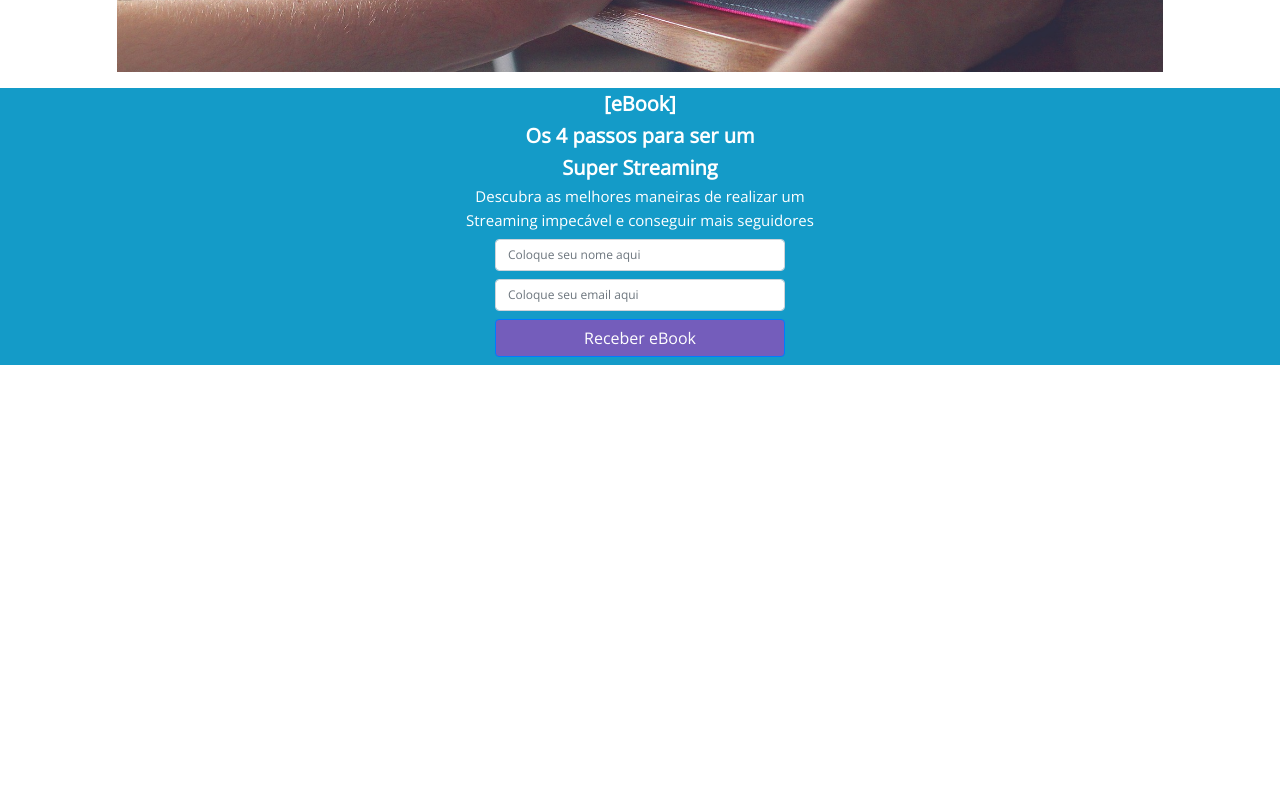
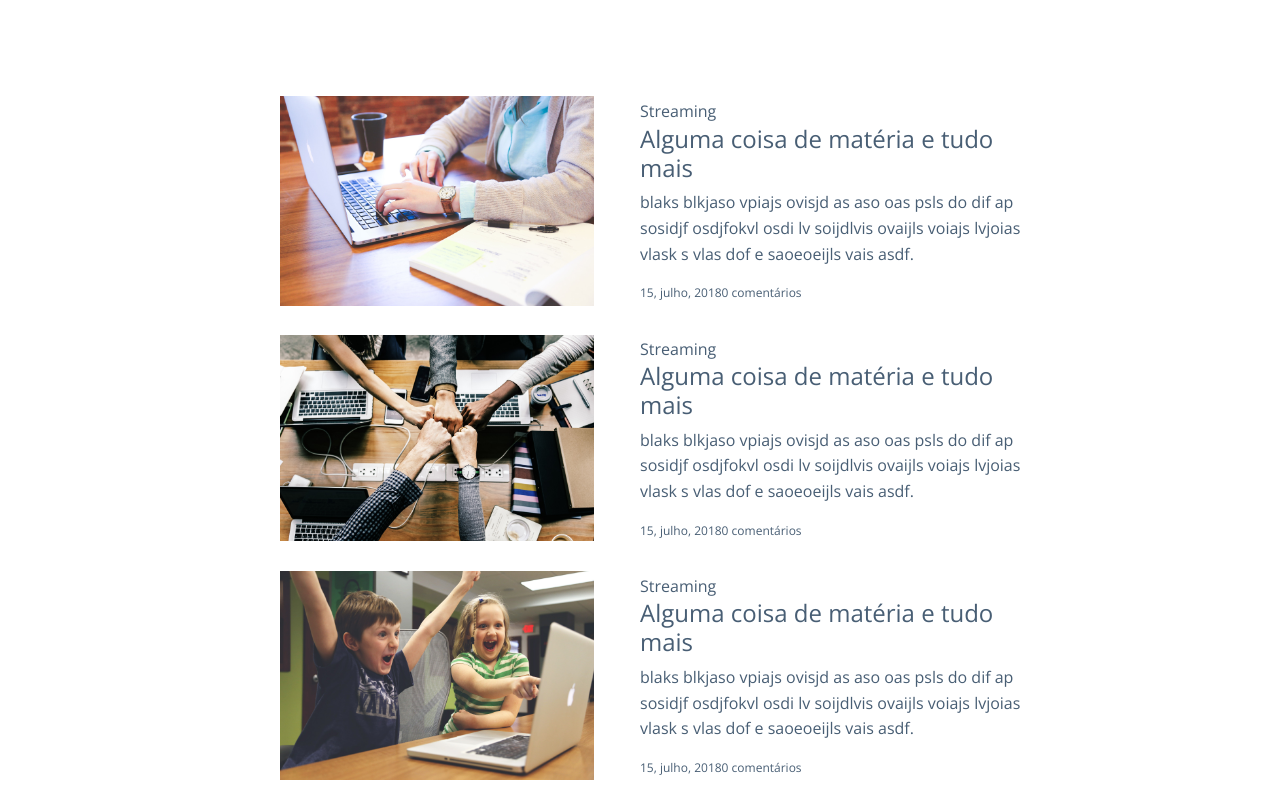
Before and after one commit to HuraBittencourt/contentshow, a plain HTML site: page public/index.html in a window 1280 px wide. Shown: the part 772-1564 px from the top of the page. Before the commit the page ends 1137 px from the top, so only its background shows below. Drawn offline with nearby package versions, Linux system fonts and the light colour scheme.

Commit message:
Uprade layout of main page

```diff
--- a/css/style.css
+++ b/css/style.css
@@ -30,7 +30,7 @@ header{
 }
 
 img{
-  max-width: 100%;
+  max-width: 80%;
 }
 
 .brand{
@@ -152,6 +152,7 @@ img{
 .image-manchet{
   padding-left: 4%;
   padding-right: 4%;
+  max-height: 40px;
 }
 
 .footer{
@@ -193,6 +194,49 @@ img{
   font-size: 20px;
 }
 
+.content{
+  display: flex;
+  flex-direction: column;
+  align-items: center;
+}
+
+.posts{
+  display: flex;
+  flex-direction: column;
+  align-items: center;
+  font-family: 'Open Sans', sans-serif;
+  margin-top: 5%;
+}
+
+.posts img{
+  width: 60%;
+  float: right;
+}
+
+.card-group{
+    display: flex;
+    align-items: center;
+    justify-content: space-between;
+    margin-top: 1%;
+}
+
+.card-group div{
+  max-width: 50%;
+}
+
+.card-image{
+  padding-right: 4%;
+}
+
+.card-content{
+  padding: 1% 15% 1% 0;
+}
+
+.card-content div{
+  display: flex;
+  font-size: 12px;
+}
+
 /* .footer div{
   display: flex;
   justify-content: center;
--- a/public/index.html
+++ b/public/index.html
@@ -14,6 +14,7 @@
   <script src="../js/jquery.js"></script>
 </head>
 <body>
+
   <header>
     <div id="header-div" class="container">
       <div id="left-menu">
@@ -29,10 +30,63 @@
       </div>
     </div>
   </header>
-  <div class="container">
+
+  <div class="container content">
     <!-- <div w3-include-html="header.html"></div> -->
     <h1 class="brand"><span class="brand-span">content</span>show</h1>
-    <img class="image-manchet" src="../imagens/ipad-820272_1920.jpg" alt="">
+    <img class="image-manchete" src="../imagens/ipad-820272_1920.jpg" alt="">
+  </div>
+
+  <div class="container posts">
+    <div class="card-group">
+      <div class="card-image">
+        <img src="../imagens/student-849825_1920.jpg" alt="">
+      </div>
+
+      <div class="card-content">
+        <span>Streaming</span>
+        <h4>Alguma coisa de matéria e tudo mais</h3>
+        <p>blaks blkjaso vpiajs ovisjd as aso oas psls do dif ap sosidjf osdjfokvl osdi lv soijdlvis ovaijls voiajs lvjoias vlask s vlas dof e saoeoeijls vais asdf.</p>
+        <div>
+          <div>15, julho, 2018</div>
+          <div>0 comentários</div>
+        </div>
+      </div>
+    </div>
+
+    <div class="card-group">
+      <div class="card-image">
+        <img src="../imagens/team-3373638_1920.jpg" alt="">
+      </div>
+
+      <div class="card-content">
+        <span>Streaming</span>
+        <h4>Alguma coisa de matéria e tudo mais</h3>
+          <p>blaks blkjaso vpiajs ovisjd as aso oas psls do dif ap sosidjf osdjfokvl osdi lv soijdlvis ovaijls voiajs lvjoias vlask
+            s vlas dof e saoeoeijls vais asdf.</p>
+          <div>
+            <div>15, julho, 2018</div>
+            <div>0 comentários</div>
+          </div>
+      </div>
+    </div>
+
+    <div class="card-group">
+      <div class="card-image">
+        <img src="../imagens/children-593313_1920.jpg" alt="">
+      </div>
+
+      <div class="card-content">
+        <span>Streaming</span>
+        <h4>Alguma coisa de matéria e tudo mais</h3>
+          <p>blaks blkjaso vpiajs ovisjd as aso oas psls do dif ap sosidjf osdjfokvl osdi lv soijdlvis ovaijls voiajs lvjoias vlask
+            s vlas dof e saoeoeijls vais asdf.</p>
+          <div>
+            <div>15, julho, 2018</div>
+            <div>0 comentários</div>
+          </div>
+      </div>
+    </div>
   </div>
 
   <footer class="footer">
```
